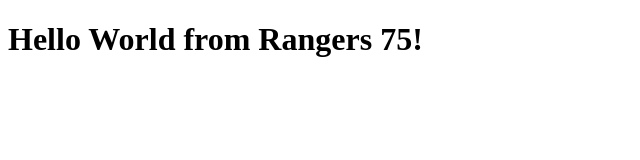
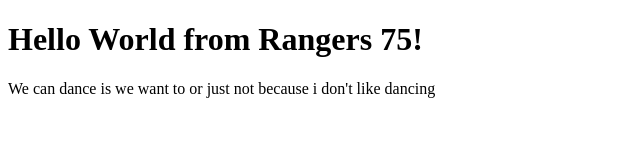
Before and after one commit to jackmar31/rangers_75_collab, a plain HTML site: page index.html in a window 1280 px wide. Shown: the whole page, without its empty margins (0-640 px from the left). Drawn offline with Linux system fonts and the light colour scheme.

Commit message:
added text.

```diff
--- a/index.html
+++ b/index.html
@@ -8,7 +8,9 @@
 </head>
 <body>
     <h1>Hello World from Rangers 75!</h1>
-
+    <p> We can dance is we want to or just not because
+        i don't like dancing
+    </p>
 
 
 </body>
```
